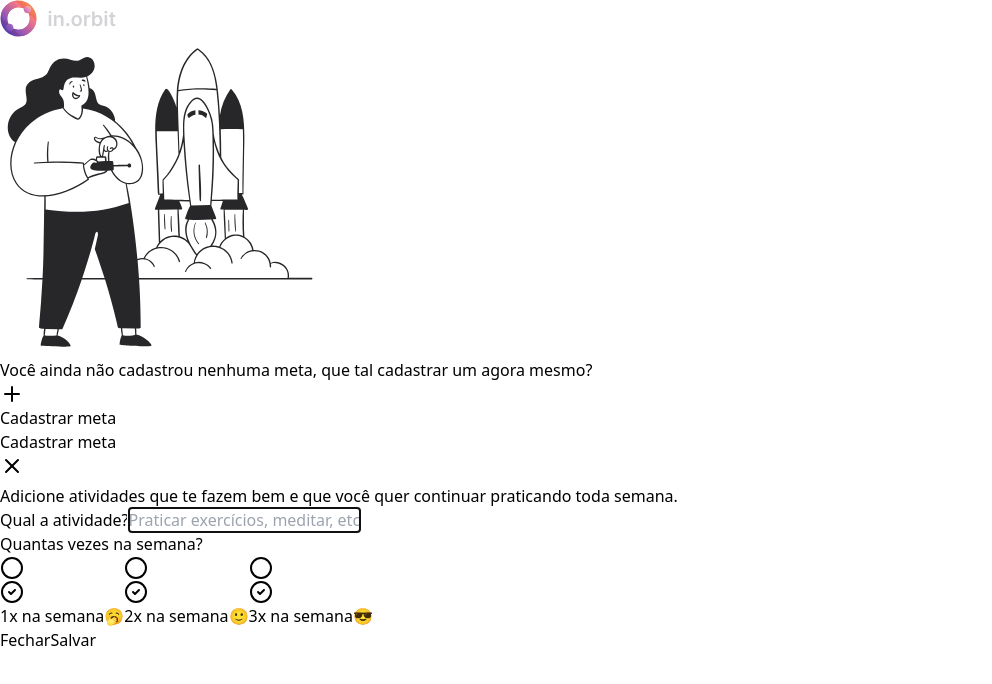
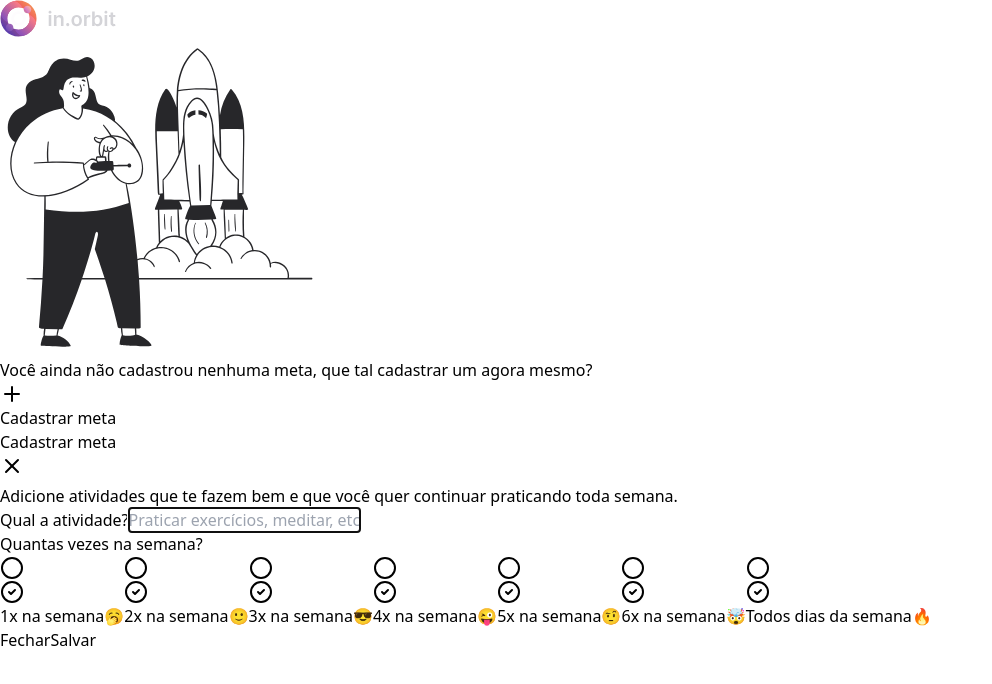
Before and after one commit to Vitinho163/In.orbit-frontend, a React (Vite) app: page / in a window 1280 px wide. Both pictures are taken after a click on the button "Cadastrar meta". Shown: the top 684 px of the page, without its empty margins (0-992 px from the left). Built offline with nearby package versions, Linux system fonts and the light colour scheme; no server answers.

Commit message:
feat: install react-hook-form and @hookform/resolvers, create form for CreateGoal

```diff
--- a/package.json
+++ b/package.json
@@ -10,6 +10,7 @@
     "preview": "vite preview"
   },
   "dependencies": {
+    "@hookform/resolvers": "^3.9.0",
     "@radix-ui/react-dialog": "^1.1.1",
     "@radix-ui/react-progress": "^1.1.0",
     "@radix-ui/react-radio-group": "^1.2.0",
@@ -18,8 +19,10 @@
     "lucide-react": "^0.439.0",
     "react": "^18.3.1",
     "react-dom": "^18.3.1",
+    "react-hook-form": "^7.53.0",
     "tailwind-merge": "^2.5.2",
-    "tailwind-variants": "^0.2.1"
+    "tailwind-variants": "^0.2.1",
+    "zod": "^3.23.8"
   },
   "devDependencies": {
     "@biomejs/biome": "^1.8.3",
--- a/src/app.tsx
+++ b/src/app.tsx
@@ -1,5 +1,3 @@
-import { useEffect, useState } from 'react'
-
 import { Dialog } from './components/ui/dialog'
 import { CreateGoal } from './components/create-goal'
 import { Summary } from './components/summary'
--- a/src/components/create-goal.tsx
+++ b/src/components/create-goal.tsx
@@ -13,8 +13,27 @@
   RadioGroupIndicator,
   RadioGroupItem,
 } from './ui/radio-group'
+import { Controller, useForm } from 'react-hook-form'
+import { z } from 'zod'
+import { zodResolver } from '@hookform/resolvers/zod'
+
+const createGoalForm = z.object({
+  title: z.string().min(1, 'Informe a atividade que deseja realizar!'),
+  desiredWeeklyFrequency: z.coerce.number().min(1).max(7),
+})
+
+type CreateGoalForm = z.infer<typeof createGoalForm>
 
 export function CreateGoal() {
+  const { register, control, handleSubmit, formState } =
+    useForm<CreateGoalForm>({
+      resolver: zodResolver(createGoalForm),
+    })
+
+  function handleCreateGoal(data: CreateGoalForm) {
+    console.log(data)
+  }
+
   return (
     <DialogContent>
       <div className="flex flex-col gap-6 h-full">
@@ -32,7 +51,10 @@
           </DialogDescription>
         </div>
 
-        <form action="" className="flex-1 flex flex-col justify-between">
+        <form
+          onSubmit={handleSubmit(handleCreateGoal)}
+          className="flex-1 flex flex-col justify-between"
+        >
           <div className="flex flex-col gap-6 ">
             <div className="flex flex-col gap-2">
               <Label htmlFor="title">Qual a atividade?</Label>
@@ -40,11 +62,27 @@
                 id="title"
                 autoFocus
                 placeholder="Praticar exercícios, meditar, etc..."
+                {...register('title')}
               />
+
+              {formState.errors.title && (
+                <p className="text-red-400 text-sm">
+                  {formState.errors.title.message}
+                </p>
+              )}
             </div>
             <div className="flex flex-col gap-2">
               <Label htmlFor="title">Quantas vezes na semana?</Label>
-              <RadioGroup>
+              <Controller
+                control={control}
+                name="desiredWeeklyFrequency"
+                defaultValue={3}
+                render={({ field }) => {
+                  return (
+                    <RadioGroup
+                      onValueChange={field.onChange}
+                      value={String(field.value)}
+                    >
                       <RadioGroupItem value="1">
                         <RadioGroupIndicator />
                         <span className="text-zinc-300 text-sm font-medium leading-none">
@@ -68,7 +106,42 @@
                         </span>
                         <span className="text-lg leading-none">😎</span>
                       </RadioGroupItem>
+
+                      <RadioGroupItem value="4">
+                        <RadioGroupIndicator />
+                        <span className="text-zinc-300 text-sm font-medium leading-none">
+                          4x na semana
+                        </span>
+                        <span className="text-lg leading-none">😜</span>
+                      </RadioGroupItem>
+
+                      <RadioGroupItem value="5">
+                        <RadioGroupIndicator />
+                        <span className="text-zinc-300 text-sm font-medium leading-none">
+                          5x na semana
+                        </span>
+                        <span className="text-lg leading-none">🤨</span>
+                      </RadioGroupItem>
+
+                      <RadioGroupItem value="6">
+                        <RadioGroupIndicator />
+                        <span className="text-zinc-300 text-sm font-medium leading-none">
+                          6x na semana
+                        </span>
+                        <span className="text-lg leading-none">🤯</span>
+                      </RadioGroupItem>
+
+                      <RadioGroupItem value="7">
+                        <RadioGroupIndicator />
+                        <span className="text-zinc-300 text-sm font-medium leading-none">
+                          Todos dias da semana
+                        </span>
+                        <span className="text-lg leading-none">🔥</span>
+                      </RadioGroupItem>
                     </RadioGroup>
+                  )
+                }}
+              />
             </div>
           </div>
 
```
Also changed, not shown: 1 other file (tests, documents, lock files or other folders). Lines whose indentation alone changed are shown as unchanged.
